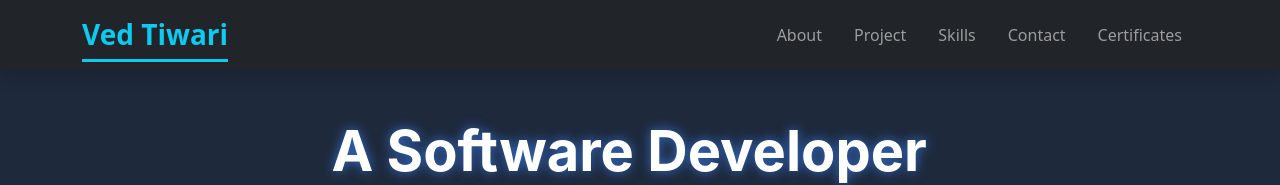
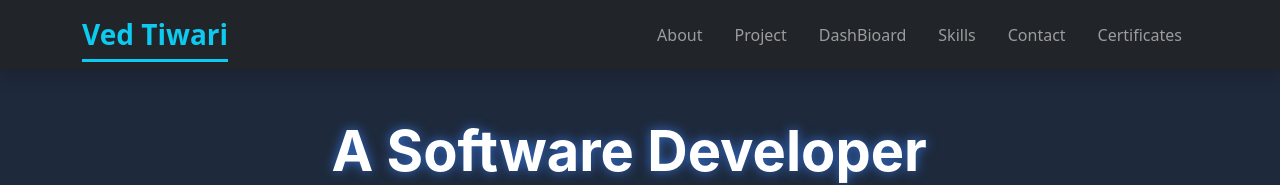
Before and after one commit to VedTiwari278/MyNewPortFolio, a React (Vite) app in the folder FRONTEND/: page / in a window 1280 px wide. Shown: the top 185 px of the page. Built offline with nearby package versions, Linux system fonts and the light colour scheme.

Commit message:
Update NavBar.jsx
fdghjkl;'

```diff
--- a/FRONTEND/src/assets/NavBar.jsx
+++ b/FRONTEND/src/assets/NavBar.jsx
@@ -46,6 +46,19 @@ const NavBar = () => {
             >
               Project
             </Nav.Link>
+
+            <Nav.Link
+              as={Link}
+              to="/admin/dashboard"
+              className={`mx-2 ${
+                location.pathname === "/project"
+                  ? "text-warning fw-bold border-bottom border-2 border-warning"
+                  : ""
+              }`}
+            >
+              DashBioard
+            </Nav.Link>
+
             <Nav.Link
               as={Link}
               to="/skills"
```
